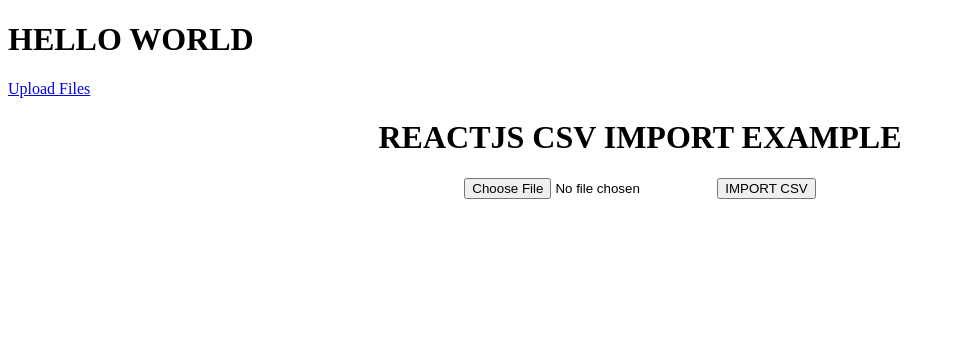
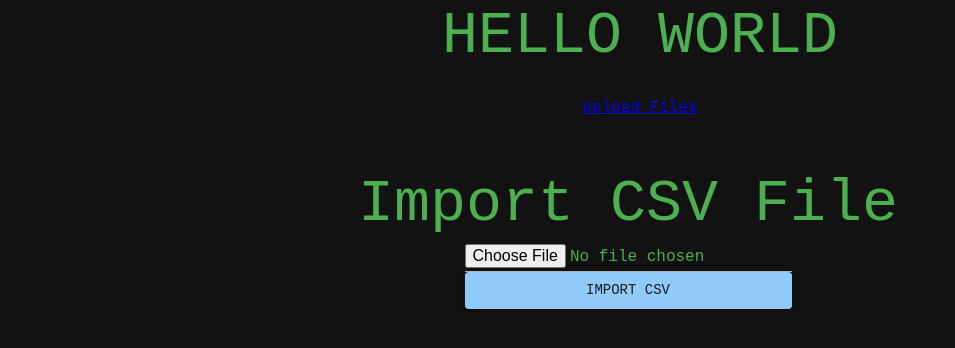
Before and after one commit to newlin47/csvquelizer, a React app: page /#/fileupload in a window 1280 px wide. Shown: the top 348 px of the page, without its empty margins (0-955 px from the left). Built offline with nearby package versions, Linux system fonts and the light colour scheme; the HTML template or start-up script is replaced by a standard one.

Commit message:
applied basic mui styling across root of app

```diff
--- a/src/Components/App.js
+++ b/src/Components/App.js
@@ -1,22 +1,24 @@
-import React from 'react';
+import React, { Fragment } from 'react';
 import { Routes, Route, Link } from 'react-router-dom';
 import Fileupload from './Fileupload';
+import Grid from '@mui/material/Grid';
+import Typography from '@mui/material/Typography';
 
 const App = () => {
 	return (
-		<div>
-			<div>
-				<h1>HELLO WORLD</h1>
-			</div>
-			<div>
-				<nav>
+		<Fragment>
+			<Grid container direction='column' spacing={3} alignItems='center'>
+				<Grid item>
+					<Typography variant='h2'>HELLO WORLD</Typography>
+				</Grid>
+				<Grid item>
 					<Link to={'/fileupload'}>Upload Files</Link>
-				</nav>
-			</div>
+				</Grid>
+			</Grid>
 			<Routes>
 				<Route path='/fileupload' element={<Fileupload />}></Route>
 			</Routes>
-		</div>
+		</Fragment>
 	);
 };
 
--- a/src/Components/Fileupload.js
+++ b/src/Components/Fileupload.js
@@ -1,4 +1,10 @@
 import React, { useState } from 'react';
+import Typography from '@mui/material/Typography';
+import FormControl from '@mui/material/FormControl';
+import Button from '@mui/material/Button';
+import Grid from '@mui/material/Grid';
+import Input from '@mui/material/Input';
+
 const csv = require('csvtojson');
 
 function Fileupload() {
@@ -25,24 +31,28 @@ function Fileupload() {
 	};
 
 	return (
-		<div style={{ textAlign: 'center' }}>
-			<h1>REACTJS CSV IMPORT EXAMPLE </h1>
-			<form>
-				<input
+		<Grid container spacing={3} direction='column' alignItems='center'>
+			<br />
+			<br />
+			<br />
+			<Typography variant='h2'>Import CSV File</Typography>
+			<FormControl>
+				<Input
 					type={'file'}
 					id={'csvFileInput'}
 					accept={'.csv'}
 					onChange={handleOnChange}
 				/>
-				<button
+				<Button
+					variant='contained'
 					onClick={(e) => {
 						handleOnSubmit(e);
 					}}
 				>
 					IMPORT CSV
-				</button>
-			</form>
-		</div>
+				</Button>
+			</FormControl>
+		</Grid>
 	);
 }
 
--- a/src/index.js
+++ b/src/index.js
@@ -4,13 +4,30 @@ import App from './Components/App';
 import { Provider } from 'react-redux';
 import store from './store';
 import { HashRouter } from 'react-router-dom';
+import { ThemeProvider, createTheme } from '@mui/material/styles';
+import CssBaseline from '@mui/material/CssBaseline';
+
+export const Theme = createTheme({
+	palette: {
+		mode: 'dark',
+		text: {
+			primary: '#4caf50',
+		},
+	},
+	typography: {
+		fontFamily: ['"Courier New"', 'monospace'].join(','),
+	},
+});
 
 const root = createRoot(document.querySelector('#root'));
 
 root.render(
 	<Provider store={store}>
 		<HashRouter>
-			<App />
+			<ThemeProvider theme={Theme}>
+				<CssBaseline />
+				<App />
+			</ThemeProvider>
 		</HashRouter>
 	</Provider>
 );
```
